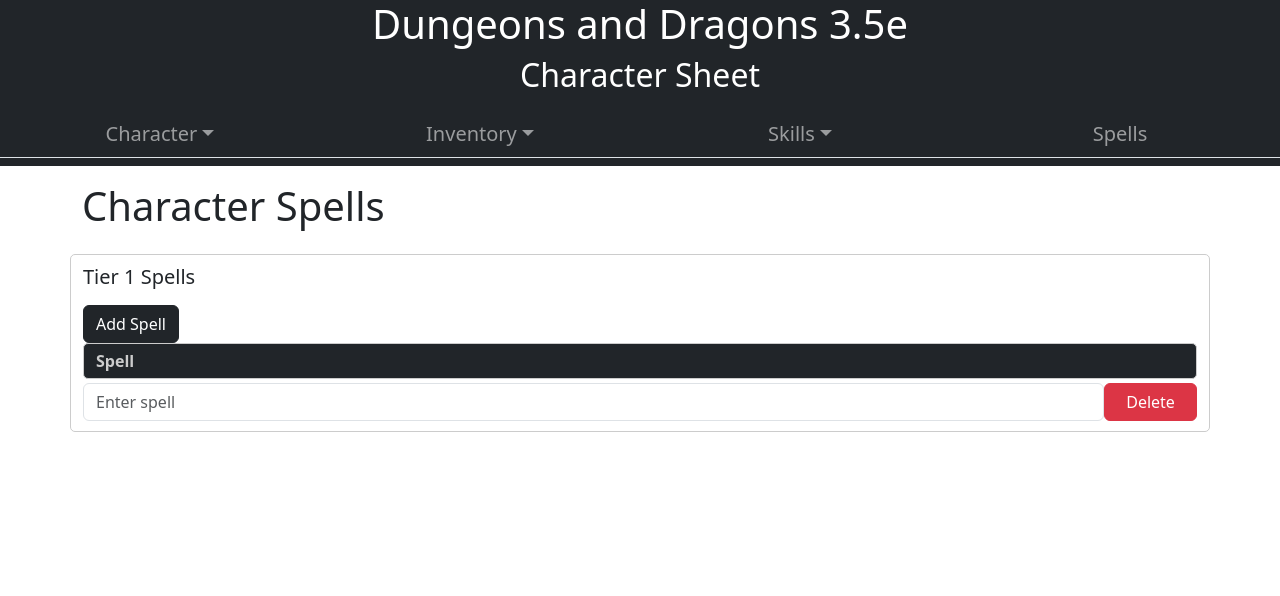
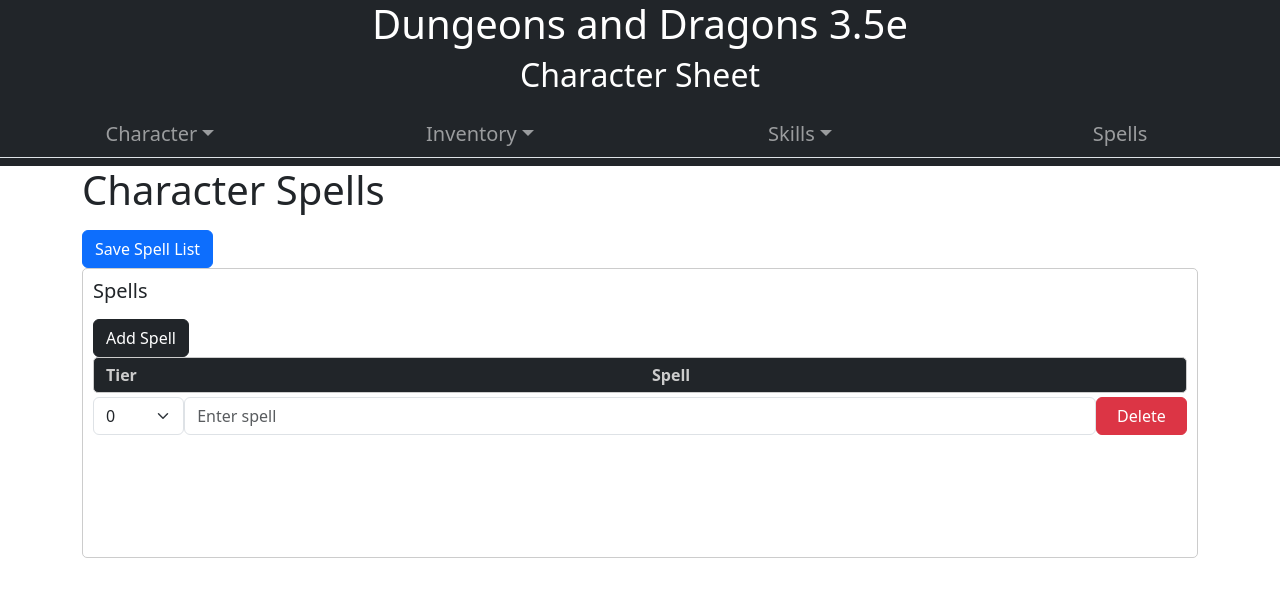
Before and after one commit to DanishKodeMonkey/dnd-charactersheet, a React (Create React App) app: page /spells in a window 1280 px wide. Both pictures are taken after a click on the button "Add Spell". Shown: the top 596 px of the page. Built offline with nearby package versions, Linux system fonts and the light colour scheme.

Commit message:
Implemented dataset objects to Spellslist, it works!

```diff
--- a/src/Components/SpellsComponents/Spells.js
+++ b/src/Components/SpellsComponents/Spells.js
@@ -2,13 +2,13 @@
 import { Button, Form, Container, Row, Col } from "react-bootstrap"
 import "./Spells.css"
 
-const SpellsMain = ({tier}) => {
+const SpellsMain = ({onSpellListChange}) => {
   //array of spells
   const [spells, setSpells] = useState([])
 
   //function to handle adding a new language
   const handleAddSpell = () => {
-    setSpells((prevSpells) => [...prevSpells, { spell:"" }])
+    setSpells((prevSpells) => [...prevSpells, { tier: 0, spell:"" }])
   }
 
   //function to handle changes in the language input fields
@@ -16,17 +16,19 @@
     const updatedSpells = [...spells];
     updatedSpells[index][field] = value;
     setSpells(updatedSpells);
+    onSpellListChange(updatedSpells)
   };
   //Function to handle deleting spells
   const handleDeleteSpells = (index) => {
     const updatedSpells = [...spells]
     updatedSpells.splice(index, 1)
     setSpells(updatedSpells)
+    onSpellListChange(updatedSpells)
   }
 
   return (
     <div>
-      <h5>Tier {tier} Spells</h5>
+      <h5>Spells</h5>
       {/* Render the "Add spell" button using React-Bootstrap */}
       <p></p>
       <Button
@@ -38,7 +40,10 @@
       {/* Render the label row */}
       <Container>
         <Row className="form-label-custom-possesions no-gutter">
-          <Col xs={12}>
+        <Col xs={6}>
+        <strong>Tier</strong>
+        </Col>
+          <Col xs={6}>
             <strong>Spell</strong>
           </Col>
         </Row>
@@ -50,14 +55,29 @@
           <Row
             key={index}
             className="mt-1">
+            <Col sm={1} xs={1} className="no-gutter">
+                        {/* Tier selection dropdown */}
+                        <Form.Select value={spell.tier} onChange={(e) => handleChange(index, "tier", parseInt(e.target.value))}>
+                        <option value={0}>0</option>
+                        <option value={1}>1st</option>
+                        <option value={2}>2nd</option>
+                        <option value={3}>3rd</option>
+                        <option value={4}>4th</option>
+                        <option value={5}>5th</option>
+                        <option value={6}>6th</option>
+                        <option value={7}>7th</option>
+                        <option value={8}>8th</option>
+                        <option value={9}>9th</option>
+                        </Form.Select>
+            </Col>
             <Col
-              sm={11}
-              xs={10}
+              sm={10}
+              xs={8}
               className="no-gutter">
-              {/* Main language description input field */}
+
               <Form.Control
               type="text"
-              value={spell.spell} // Change 'spells.spell' to 'spell.spell'
+              value={spell.spell}
               placeholder="Enter spell"
               onChange={(e) => handleChange(index, "spell", e.target.value)}
             />
--- a/src/Pages/Spells/SpellSpells.js
+++ b/src/Pages/Spells/SpellSpells.js
@@ -1,17 +1,26 @@
-import React from "react"
+import React, { useState } from "react"
+import { Container, Button } from "react-bootstrap"
 import SpellsMain from "../../Components/SpellsComponents/Spells"
 
 
 const SpellsSpells = () => {
+  const [spellList, setSpellList] = useState([])
+
+  const handleSpellListChange = (updatedSpells) => {
+    setSpellList(updatedSpells)
+  }
+
+  const handleSaveSpellData = () => {
+    console.log("Spell List:", spellList)
+  }
   return (
-    <>
-    <p></p>
+ <Container>
     <h1><p>Character Spells</p></h1>
+ <Button variant="primary" onClick={handleSaveSpellData}>Save Spell List</Button>
         <div className="border-component">
-          <SpellsMain tier={1}/>
+          <SpellsMain onSpellListChange={handleSpellListChange}/>
           </div>
-
-    </>
+</Container>
   )
 }
 
```
Also changed, not shown: src/Pages/Spells.js (deleted, +0 -9 lines).
